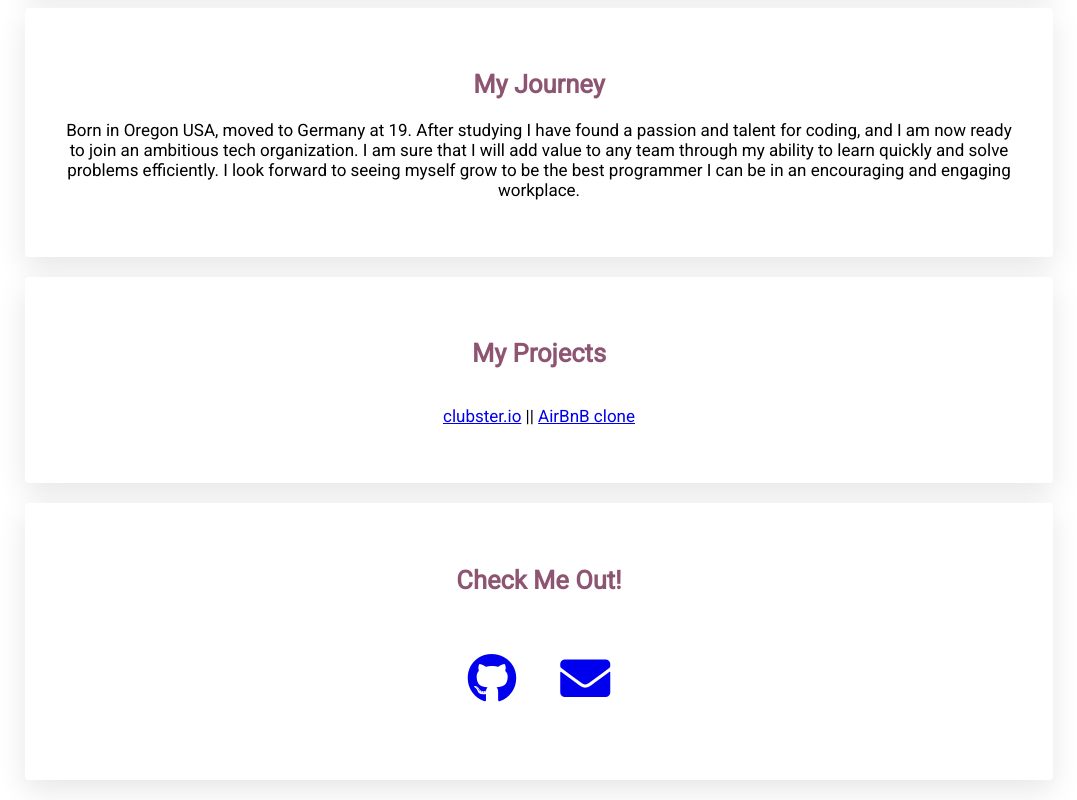
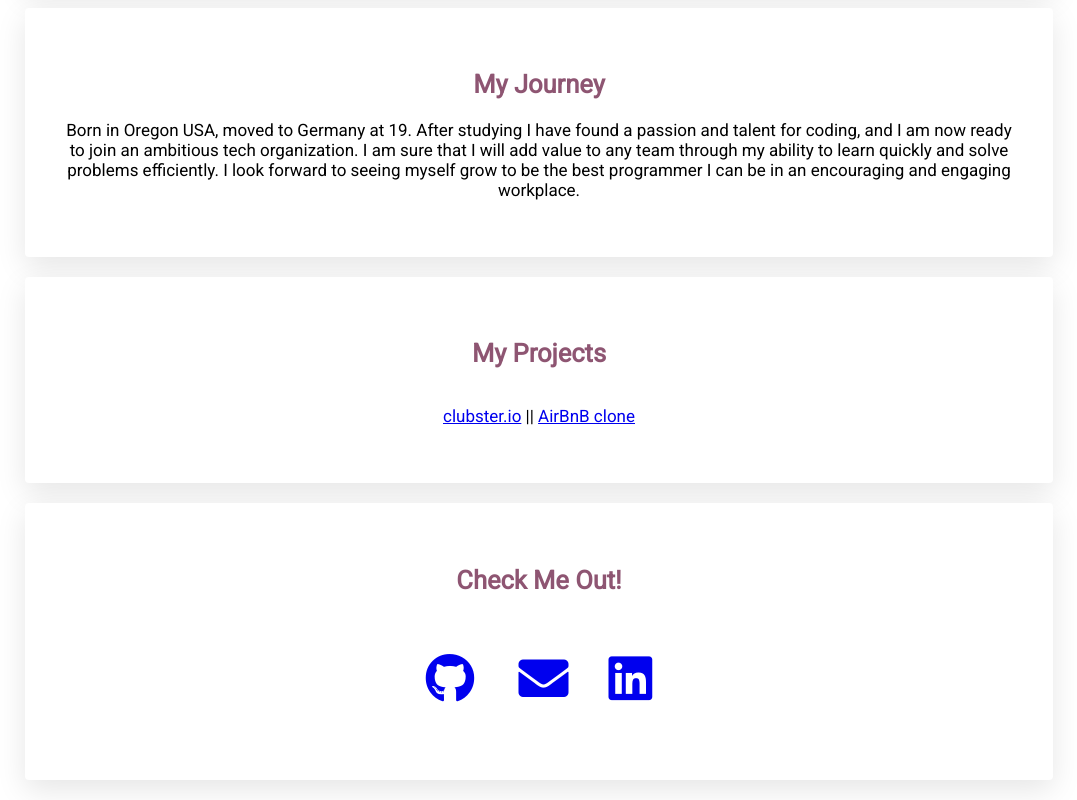
Before and after one commit to derric-d/profile, a plain HTML site: page index.html in a window 1280 px wide. Shown: the part 479-1279 px from the top of the page, without its empty margins (101-1178 px from the left). Drawn offline with Linux system fonts and the light colour scheme.

Commit message:
add linked in link

```diff
--- a/index.html
+++ b/index.html
@@ -63,6 +63,10 @@
         <a href="mailto:derric.donehoo@gmail.com" target="_blank" class="social_icon">
           <i class="fas fa-envelope"></i>
         </a>
+        <li>
+          <a href="https://www.linkedin.com/in/derric-d/m" target="_blank" class="social_icon">
+            <i class="fab fa-linkedin"></i>
+        </a>
       </li>
     </ul>
   </div>
```
